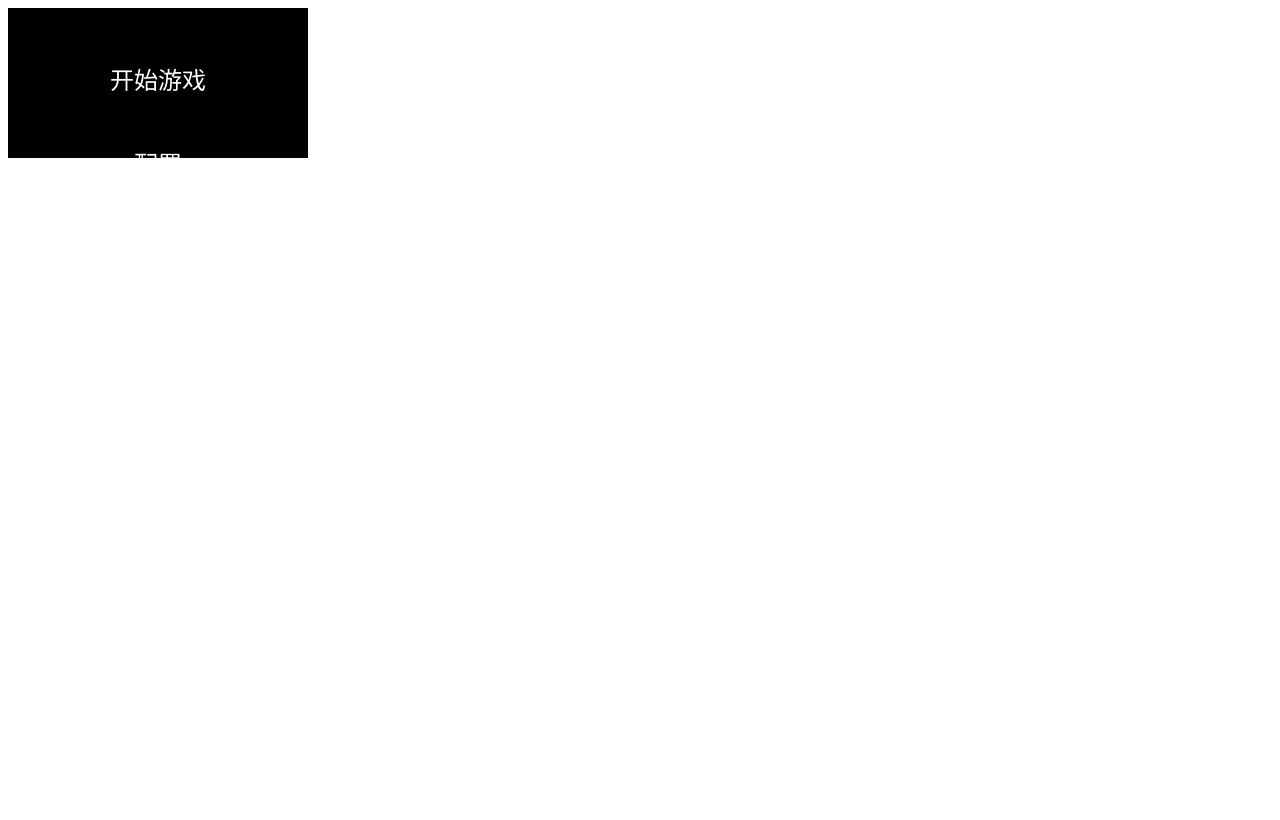
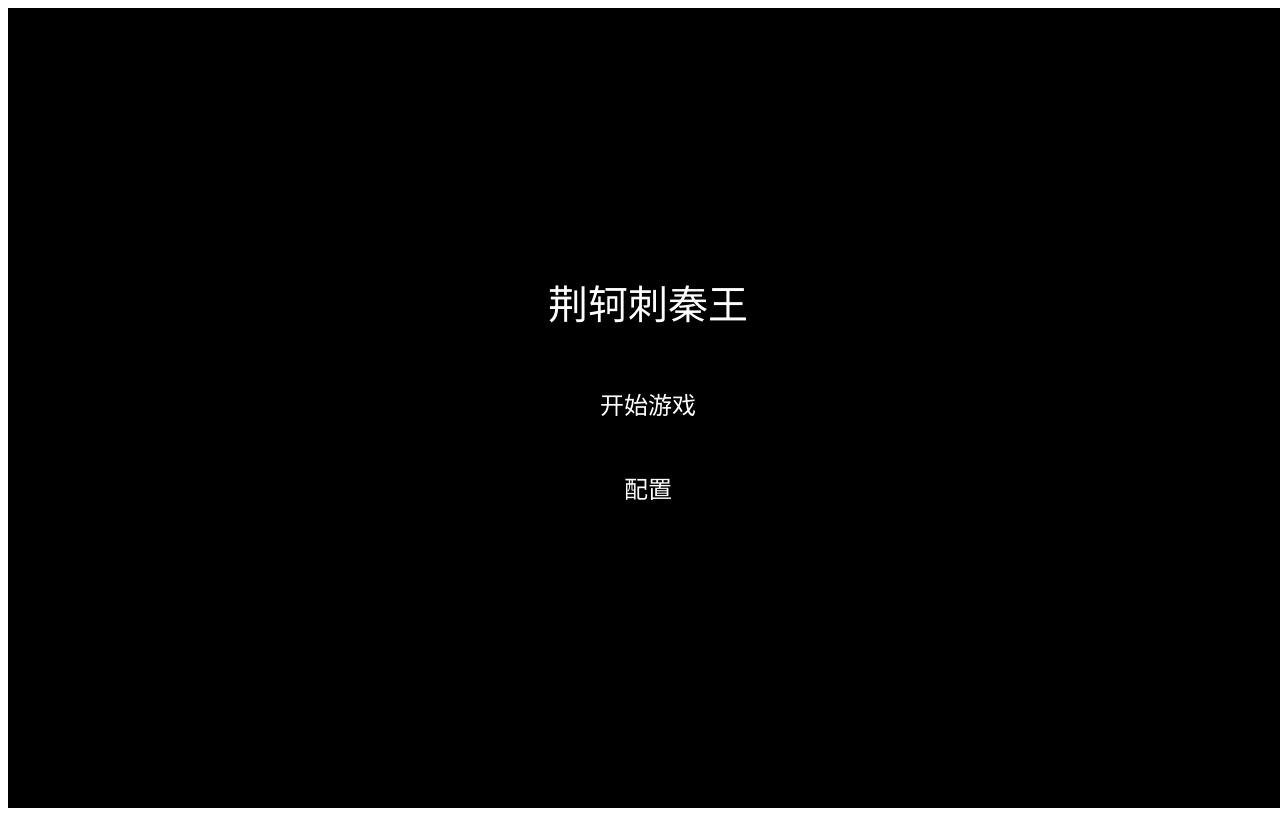
Before and after one commit to Leteno/JingKe, a website: page index.html in a window 1280 px wide. Drawn offline with Linux system fonts and the light colour scheme.

Commit message:
Simply fix canvas size issue
canvas size would be too small for our game to render.

```diff
--- a/index.html
+++ b/index.html
@@ -4,7 +4,13 @@
     <title>JingKe</title>
   </head>
   <body>
-    <canvas id="canvas" />
+    <canvas id="canvas"/>
+    <script type="text/javascript">
+      // setup canvas
+      var canvas = document.getElementById("canvas");
+      canvas.width = window.innerWidth;
+      canvas.height = window.innerHeight;
+    </script>
     <script type="text/javascript" src="game.bundle.js"></script>
   </body>
 </html>
```
